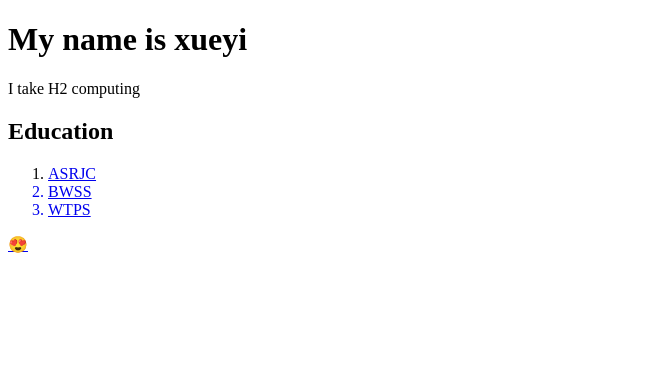
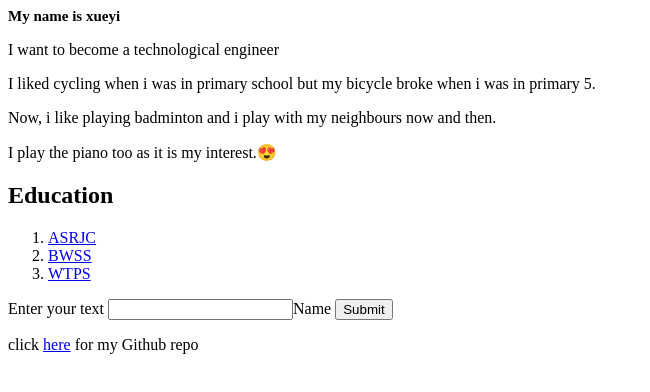
Before and after one commit to LaiXueYi/folio, a plain HTML site: page index.html in a window 1280 px wide. Shown: the whole page, without its empty margins (0-650 px from the left). Drawn offline with Linux system fonts and the light colour scheme.

Commit message:
Update index.html

```diff
--- a/index.html
+++ b/index.html
@@ -1,18 +1,25 @@
-<!DOCTYPE html>
 <html>
 <head>
   <meta charset="utf-8"/>
   <title>Computing</title>
 </head>
 <body>
-  <h1>My name is xueyi</h1>
-  <p>I take H2 computing</p>
+  <h1 style="font-size: 15px;">My name is xueyi</h1>
+  <p>I want to become a technological engineer</p>
+  <p>I liked cycling when i was in primary school but my bicycle broke when i was in primary 5.</p>
+  <p>Now, i like playing badminton and i play with my neighbours now and then.</p>
+  <p>I play the piano too as it is my interest.&#x1F60D</p>
   <h2>Education</h2>
   <ol>
-    <li><a href="https://asrjc.moe.edu.sg/">ASRJC</li>
-    <li>BWSS</li>
-    <li>WTPS</li>
+    <li><a href="https://asrjc.moe.edu.sg/">ASRJC</a></li>
+    <li><a href="https://bowensec.moe.edu.sg/">BWSS</a></li>
+    <li><a href="https://wellingtonpri.moe.edu.sg/">WTPS<a/></li>
   </ol>
-  <p>&#x1F60D;</p>
-</body>
+  <form>
+     <label for="text">Enter your text</label>
+     <input type="text">Name</label>
+    <button type="submit">Submit</button>
+    </form>
+  <p>click <a href="https://github.com/LaiXueYi/folio">here</a> for my Github repo</p>
+  </body>
 </html>
```
